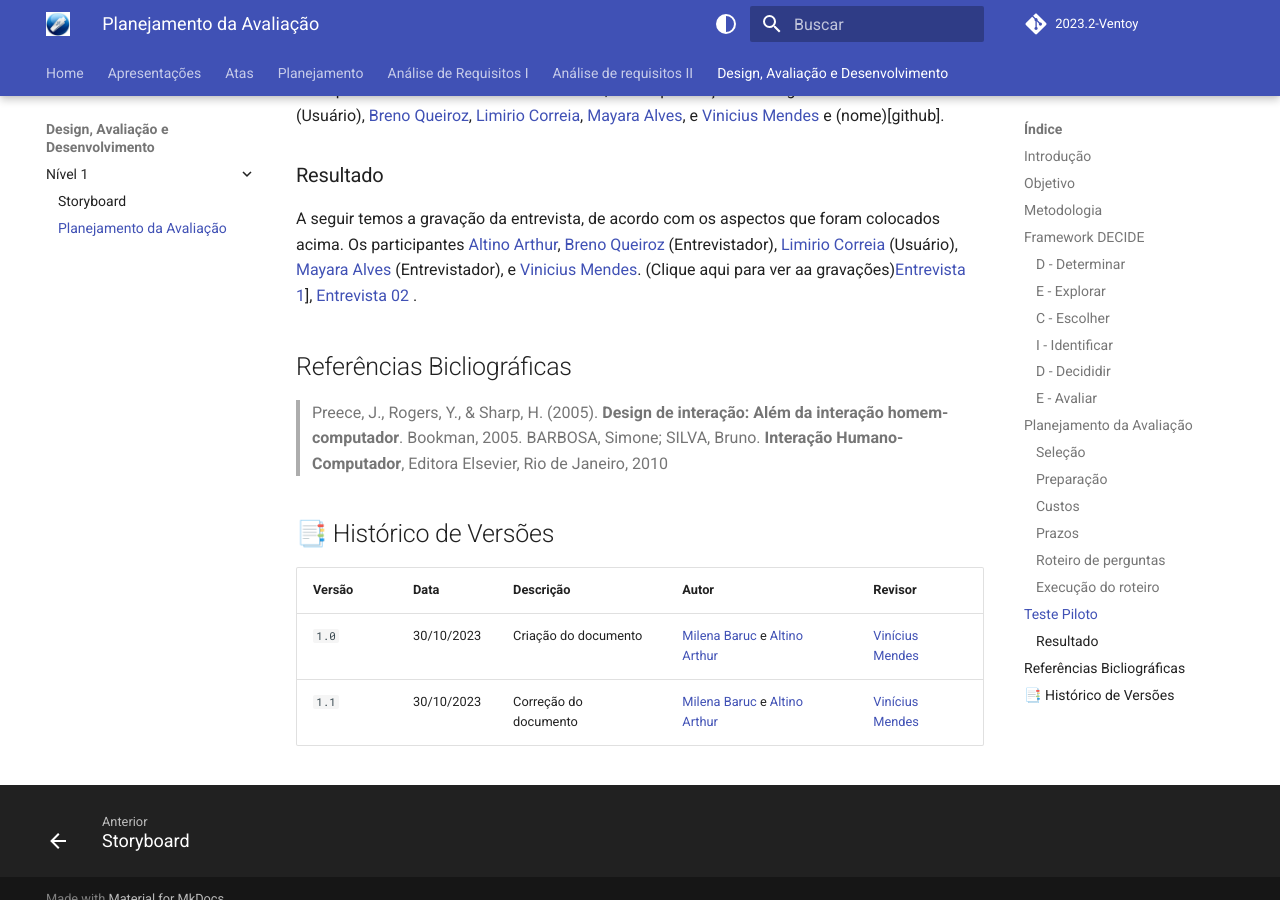
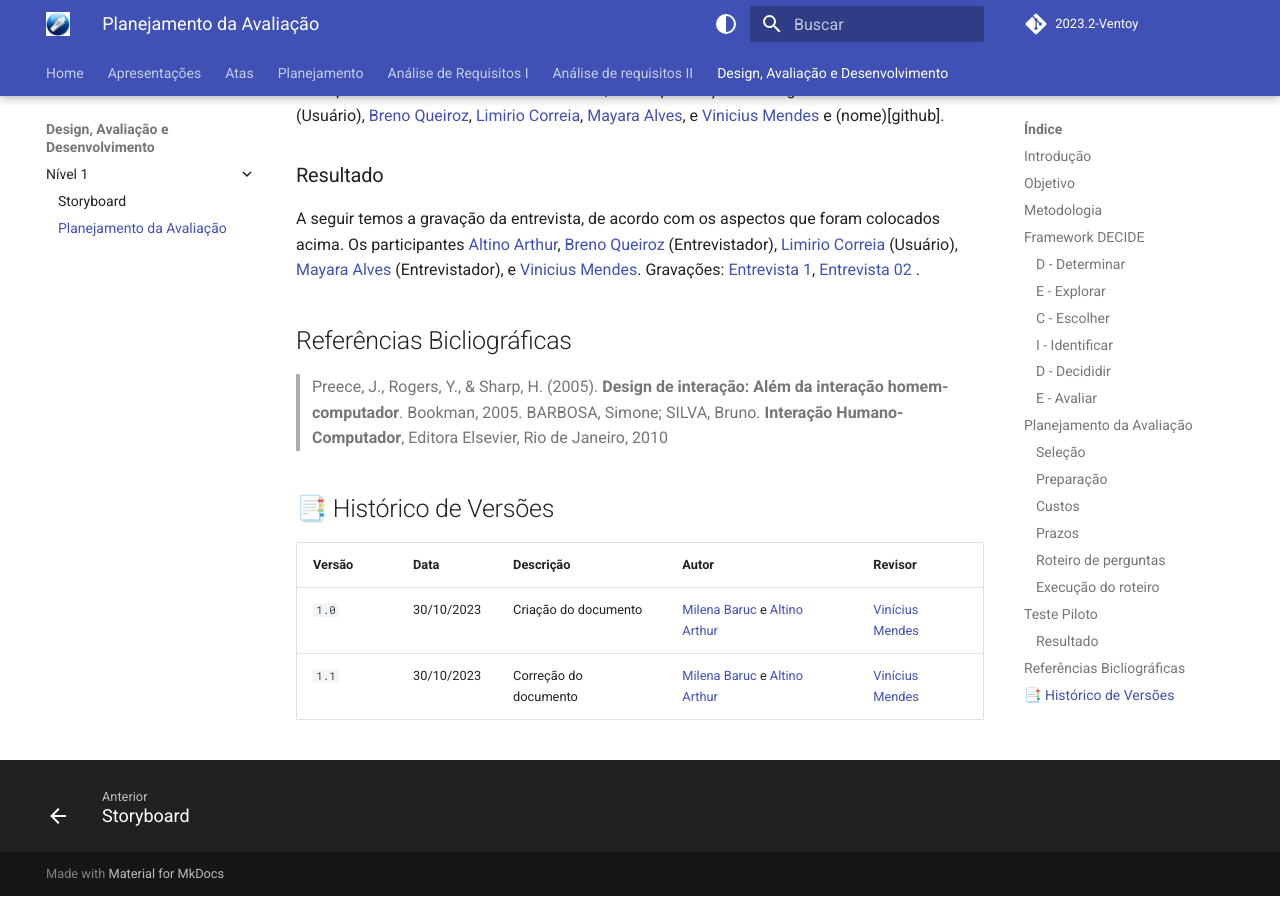
Before and after one commit to Interacao-Humano-Computador/2023.2-Ventoy, an MkDocs documentation site: the page built from docs/Design,AvaliçãoeDesenvolvimento/planejamentoStoryboard.md, in a window 1280 px wide and 900 px high, scrolled down 4979 px. Built offline with MkDocs 1.6.1 and Material for MkDocs 9.7.7, drawn with Linux system fonts in a browser that asks for light colours; comment, search, counter and statistics services are not loaded; old or Windows-style settings are respelled for this version of MkDocs.

Commit message:
Update planejamentoStoryboard.md

```diff
--- a/docs/Design,AvaliçãoeDesenvolvimento/planejamentoStoryboard.md
+++ b/docs/Design,AvaliçãoeDesenvolvimento/planejamentoStoryboard.md
@@ -143,7 +143,7 @@ O teste piloto tem como objetivo avaliar a própria avaliação, assim, vendo se
 
 ### Resultado
 
-A seguir temos a gravação da entrevista, de acordo com os aspectos que foram colocados acima. Os participantes [Altino Arthur](https://github.com/arthurrochamoreira), [Breno Queiroz](https://github.com/brenob6) (Entrevistador), [Limirio Correia](https://github.com/LimirioGuimaraes) (Usuário), [Mayara Alves](https://github.com/Mayara-tech) (Entrevistador), e [Vinicius Mendes](https://github.com/yabamiah). (Clique aqui para ver aa gravações)[Entrevista 1](https://youtu.be/lQIkh6QJrKA)], [Entrevista 02](https://youtu.be/sr9Nynz5x78) .
+A seguir temos a gravação da entrevista, de acordo com os aspectos que foram colocados acima. Os participantes [Altino Arthur](https://github.com/arthurrochamoreira), [Breno Queiroz](https://github.com/brenob6) (Entrevistador), [Limirio Correia](https://github.com/LimirioGuimaraes) (Usuário), [Mayara Alves](https://github.com/Mayara-tech) (Entrevistador), e [Vinicius Mendes](https://github.com/yabamiah). Gravações: [Entrevista 1](https://youtu.be/lQIkh6QJrKA), [Entrevista 02](https://youtu.be/sr9Nynz5x78) .
 
 ## Referências Bicliográficas
 
```
